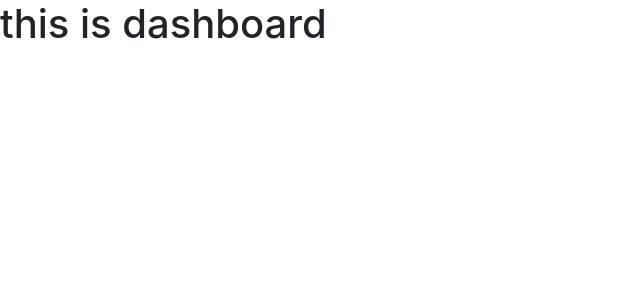
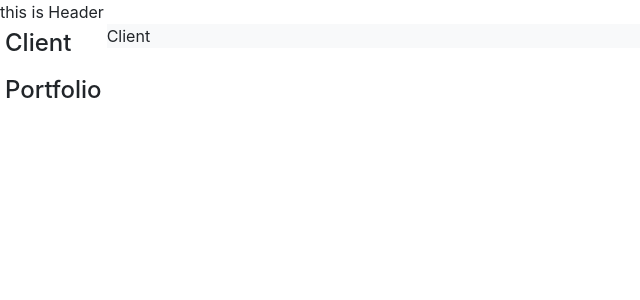
Before and after one commit to prakharJB/bpms, a React (Create React App) app in the folder bpms_ui/: page /dashboard in a window 1280 px wide. Shown: the top 300 px of the page, without its empty margins (0-640 px from the left). Built offline with nearby package versions, Linux system fonts and the light colour scheme; sample sign-in values are in the browser's storage.

Commit message:
add_work

```diff
--- a/bpms_ui/src/component/Header.jsx
+++ b/bpms_ui/src/component/Header.jsx
@@ -3,7 +3,7 @@ import React from 'react';
 const Header = () => {
   return (
     <>
-      <div>This is Header</div>
+      <div className=''> this is Header</div>
     </>
   );
 };
--- /dev/null
+++ b/bpms_ui/src/css/main.css
@@ -0,0 +1,10 @@
+.side-section{
+    float: left;
+    background-color: #fff;
+}
+.right-section{
+    float: right;
+}
+.sideBox{
+    padding: 5px
+}
--- a/bpms_ui/src/screens/Dashboard.jsx
+++ b/bpms_ui/src/screens/Dashboard.jsx
@@ -1,11 +1,31 @@
-import React, { useEffect } from "react";
+import {React,useEffect}  from "react";
+import Header from "../component/Header";
+import "../css/main.css";
+import { useNavigate } from "react-router-dom";
+
+const Dashboard = () => {
+  const navigate = useNavigate();
+
+  useEffect(() => {
+    if (!localStorage.getItem("jwt")) {
+      navigate("/login");
+    }
+  }, []);
 
 
-const dashboard = () => {
   return (
     <>
-      <h1>this is dashboard</h1>
+      <Header />
+      <div className="container-fluid m-0 p-0">
+        <div className="side-section col-md-1">
+          <h4 className="sideBox">Client</h4>
+          <h4 className="sideBox">Portfolio</h4>
+        </div>
+        <div className="right-section col-md-11 bg-light m-0 p-0">
+          <div className="">Client</div>
+        </div>
+      </div>
     </>
   );
 };
-export default dashboard;
+export default Dashboard;
--- a/bpms_ui/src/screens/SignIn.jsx
+++ b/bpms_ui/src/screens/SignIn.jsx
@@ -1,6 +1,6 @@
 import React, { useEffect, useState } from "react";
 import axios from "axios";
-import { useNavigate } from "react-router-dom";
+import { useNavigate,Link } from "react-router-dom";
 import Header from "../component/Header";
 import Footer from "../component/Footer";
 
@@ -28,6 +28,13 @@ const Login = () => {
     );
     if (result && result.status === 200) {
       // Update user isVerified
+      const user = {
+        username: result.data.user.name,
+        email: result.data.user.email
+    };
+    const token = result.data.token;
+    localStorage.setItem('user', JSON.stringify(user));
+    localStorage.setItem('jwt', token);
       navigate("/dashboard");
     } else if (result && result.status === 404) {
       alert("User Not Found");
@@ -89,10 +96,16 @@ const Login = () => {
                             type="submit"
                             className="btn btn-primary btn-lg"
                           >
-                            Login
+                            LOGIN
                           </button>
                         </div>
                       </form>
+                      <div>
+                            <p className="have-acc">
+                              Not have an account ?{" "}
+                              <Link to="/">Sign Up</Link>
+                            </p>
+                          </div>
                     </div>
                     <div className="col-md-10 col-lg-6 col-xl-7 d-flex align-items-center order-1 order-lg-2">
                       <img
--- a/bpms_ui/src/screens/SignUp.jsx
+++ b/bpms_ui/src/screens/SignUp.jsx
@@ -1,7 +1,7 @@
 import React, { useEffect, useState } from "react";
 import OtpInput from "react-otp-input";
 import axios from "axios";
-import { useNavigate } from "react-router-dom";
+import { useNavigate, Link } from "react-router-dom";
 
 const Signup = () => {
   const [formValue, setFormValue] = useState({
@@ -20,7 +20,6 @@ const Signup = () => {
   const navigate = useNavigate();
 
   const OtpSubmit = async (e) => {
-    debugger;
     e.preventDefault();
     try {
       const verificationData = {
@@ -38,7 +37,6 @@ const Signup = () => {
       if (resData && resData.status === 200) {
         // Update user isVerified
         setInvalidCode("");
-        alert("user verified");
         navigate("/login");
       } else if (resData && resData.status === 404) {
         alert("Invalid verification code");
@@ -60,11 +58,22 @@ const Signup = () => {
       setPasswordError(true);
     } else {
       setPasswordError(false);
-      setOtp(true)
+
       const result = await axios.post(
         `http://localhost:8800/api/auth/register`,
-        formValue
+        formValue,
+        {
+          validateStatus: () => true,
+        }
       );
+      if (result && result.status === 200) {
+        // Update user isVerified
+        setOtp(true);
+      } else if (result && result.status === 400) {
+        alert("Invalid Input");
+      } else if (result && result.status === 409) {
+        alert("Email already use");
+      }
     }
   };
 
@@ -193,7 +202,7 @@ const Signup = () => {
                                   onChange={handleChange}
                                 />
                                 {passwordError === true ? (
-                                  <p>Password did not match!</p>
+                                  <p className="text-danger">Password did not match!</p>
                                 ) : (
                                   ""
                                 )}
@@ -236,6 +245,12 @@ const Signup = () => {
                               </button>
                             </div>
                           </form>
+                          <div>
+                            <p className="have-acc">
+                              Already have an account ?{" "}
+                              <Link to="/login">Log In</Link>
+                            </p>
+                          </div>
                         </>
                       )}
                     </div>
```
